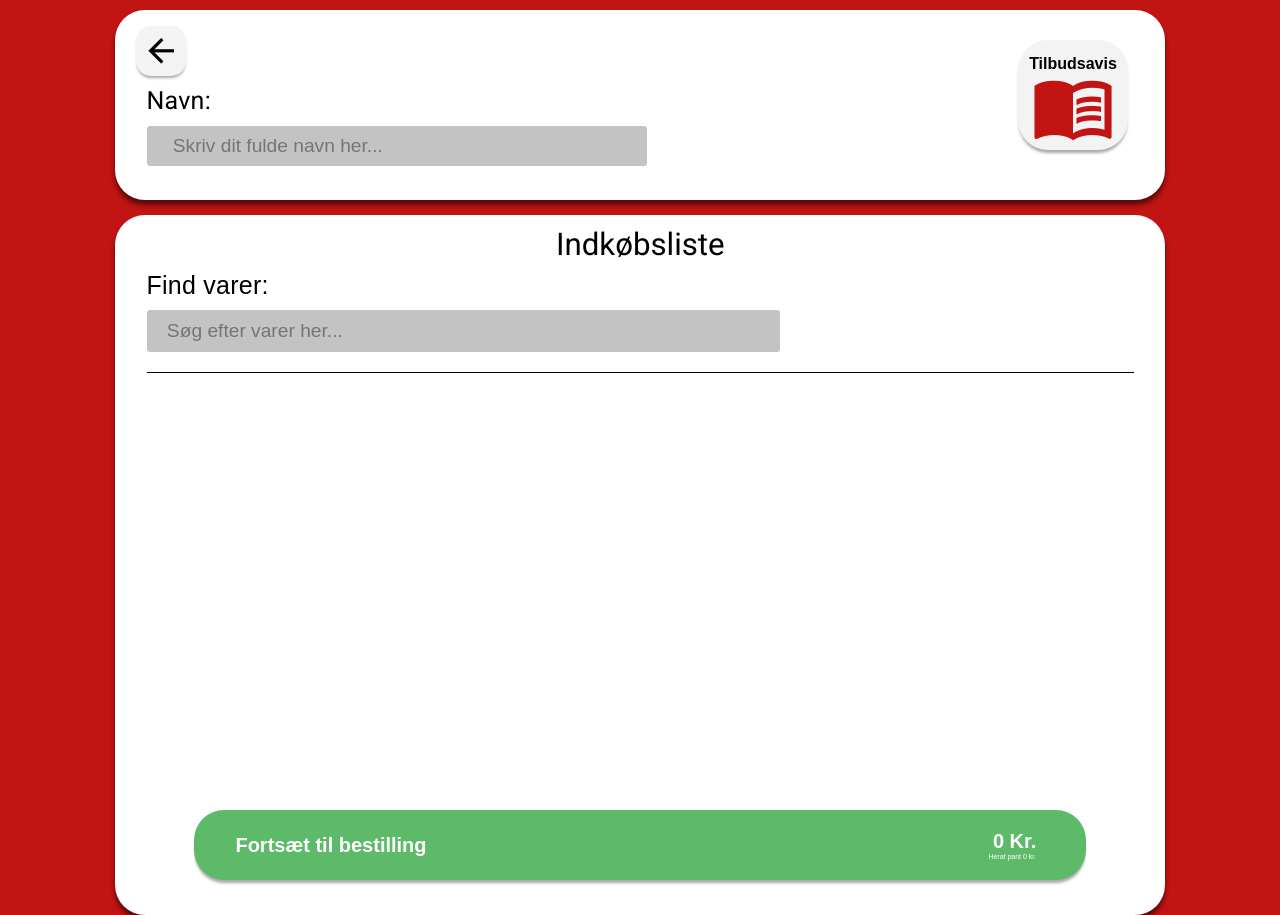
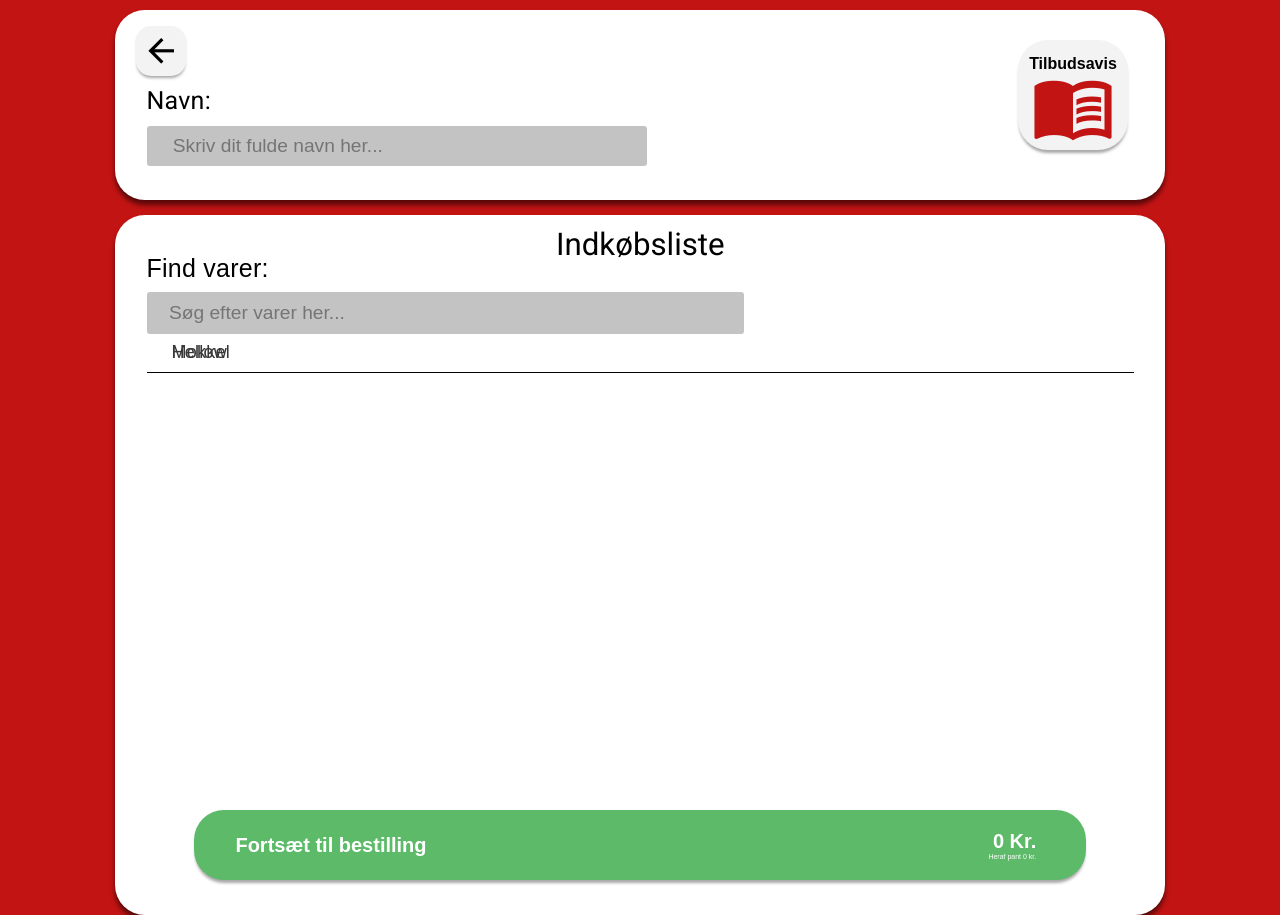
Before and after one commit to Sunnyboy110/projekt, an Angular app: page /store in a window 1280 px wide. Built offline with nearby package versions, Linux system fonts and the light colour scheme.

Commit message:
Thoughts n prayers

```diff
--- a/src/app/pages/admin-site/admin-site.component.html
+++ b/src/app/pages/admin-site/admin-site.component.html
@@ -8,6 +8,32 @@
   </button>
  </a>
 
+ <script>
+  let row, column, div, br;
+  for (row=0; row < 8;row++) //laver 8 rows af divs
+  {
+    for (column = 0; column < 8; column++)//laver 8 columns
+    {
+      div = document.createElement('DIV')//'div' element created
+      document.body.appendChild(div); //added 'div' element to the parent node which is the "body" element
+
+      if(row % 2 == 1)//odd
+      {
+        div.style.backgroundColor = "blue";
+      }
+      if(row % 2 == 0)//even
+      {
+        div.style.backgroundColor = "red";
+      }
+    }
+    br = document.createElement('BR'); //create 'br' tag
+    document.body.appendChild(br); //'br' tag added after every 'div' element
+  }
+ </script>
+
+
+
+ <!--
  <h1 id="shopList">
   Shopping List
  </h1>
@@ -53,5 +79,6 @@
     <a href="#">&#10006;</a>
   </li>
  </ul>
+-->
 
 <router-outlet></router-outlet>
--- a/src/app/pages/home/home.component.html
+++ b/src/app/pages/home/home.component.html
@@ -27,6 +27,4 @@
     </button>
   </a>
 
-
-
 <router-outlet></router-outlet>
--- a/src/app/pages/store/store.component.html
+++ b/src/app/pages/store/store.component.html
@@ -54,10 +54,11 @@
         </div>
       </div>
       <div id="vareliste" *ngFor="let item of odre">
-        <a>{{item['vare_navn']}}  <button id="minus"  (click)="fjern(item)"> - </button> <button id="plus" (click)="plus()"> + </button> </a>
-         <a> {{item["pris"]}}</a>
+        <a>{{item['vare_navn']}}</a>
+        <button id="minus" (click)="fjern(item)"> - </button>
+        {{i}}
+        <button id="plus" (click)="plus()"> + </button>
       </div>
-
     </div>
     <!-- BOTTOM BOX -->
     <div>
--- a/src/app/soegefelt/soegefelt.component.html
+++ b/src/app/soegefelt/soegefelt.component.html
@@ -1,4 +1,10 @@
 <input id="varerinput" type="text" (input)="searchChange($event)" placeholder="Søg efter varer her...">
-<ul>
-  <button *ngFor="let vare of vareListe" (click)="addItem($event, vare)"> {{vare['vare_navn']}}</button>
+<ul id="vareKnapper">
+    <button *ngFor="let vare of vareListe" (click)="addItem($event, vare)"> {{vare['vare_navn']}}</button>
+    <li>
+      Hellow
+    </li>
+    <li>
+      Mokkel
+    </li>
 </ul>
--- a/src/app/soegefelt/soegefelt.component.ts
+++ b/src/app/soegefelt/soegefelt.component.ts
@@ -6,8 +6,6 @@ import { SearchService} from '../search.service'
   templateUrl: './soegefelt.component.html',
   styleUrls: ['./soegefelt.component.css']
 })
-
-
 
 export class SoegefeltComponent{
   @Output() odreListe = new EventEmitter ();
--- a/src/styles.css
+++ b/src/styles.css
@@ -299,17 +299,16 @@ body {
   line-height: 0;
   font-family: Arial, Helvetica, sans-serif;
   position: absolute;
-  top: 10%;
-  bottom: 0;
-  left: 3%;
-  right: 0;
+  margin-top: 5%;
+  margin-left: 3%;
 }
 
 #varerinput {
-  width: 60%;
+  width: 230%;
   height: 40px;
-  position: absolute;
-  padding-left: 2%;
+  margin-top: 10%;
+  position: relative;
+  padding-left: 9%;
   background-color: rgb(195, 195, 195);
   border: none;
   font-family: Arial, Helvetica, sans-serif;
@@ -319,23 +318,28 @@ body {
   line-height: 0;
 }
 
-.vareliste{
+#vareKnapper{
+  color: #383838;
+  font-size: 18px;
+  padding: 0 !important;
+  width: 230%;
+  list-style: none;
+  text-indent: 25px;
+  height: auto;
+  padding: 10px;
+}
+
+#vareliste{
   width: 94%;
-  position: absolute;
+  list-style: none;
+  position: relative;
   margin-top: 15%;
   color: #555;
   font-size: 22px;
-  padding: 0 !important;
   left: 1%;
-}
-
-.vareliste li {
-  list-style: none;
   background-color: rgb(216, 216, 216);
   border-bottom: 1.3px dotted #7e7e7e;
   text-indent: 10px;
-  height: auto;
-  padding: 10px;
 }
 
 
@@ -384,34 +388,6 @@ body {
   transform: translateY(2px);
 }
 
-/*
-#findvarer {
-  color: black;
-  font-size: 1.563rem;
-  font-weight: 400;
-  line-height: 1.5;
-  position: absolute;
-  top: 23%;
-  bottom: 0;
-  left: 3%;
-  right: 0;
-  font-family: Arial, Helvetica, sans-serif;
-}
-
-#varerinput {
-  width: 60%;
-  height: 5%;
-  margin: auto;
-  position: absolute;
-  background-color: rgb(195, 195, 195);
-  border: none;
-  top: 0;
-  bottom: 40%;
-  left: 0;
-  right: 33.5%;
-  font-family: Arial, Helvetica, sans-serif;
-}
-*/
 
 html, body { height: 100%; }
 body { margin: 0; font-family: Roboto, "Helvetica Neue", sans-serif; }
```
Also changed, not shown: src/app/pages/store/pop-up/pop-up.component.html (line endings or trailing spaces).
